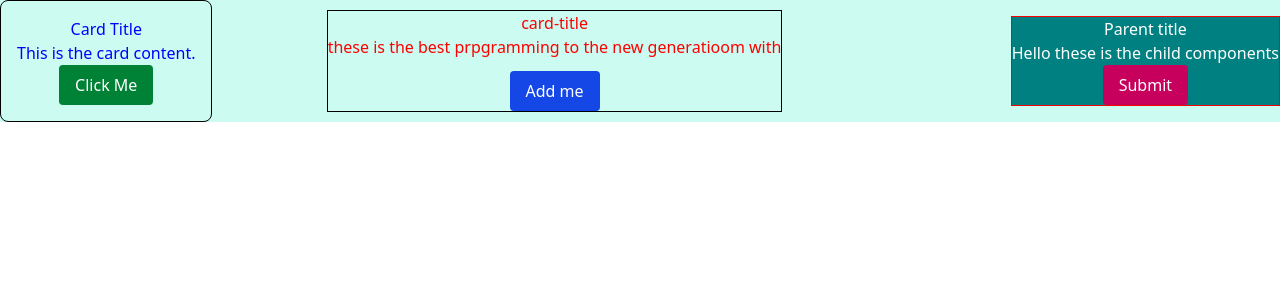
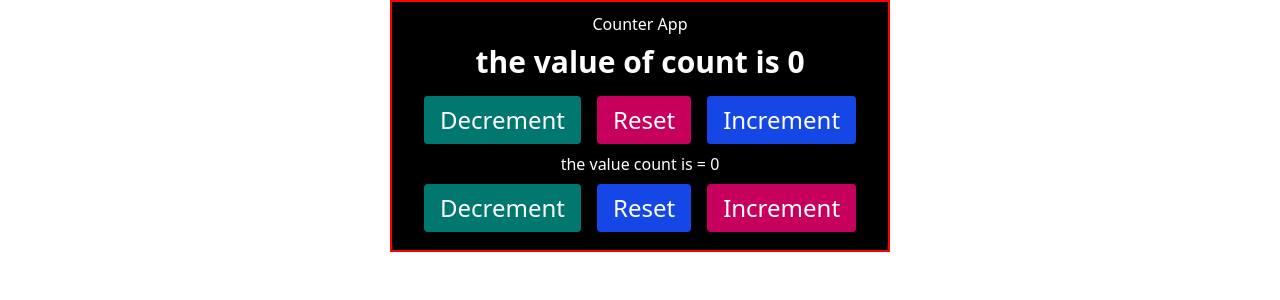
Before and after one commit to abyssiniatech/react-vite-project, a React (Vite) app: page / in a window 1280 px wide. Shown: the top 300 px of the page. Built offline with nearby package versions, Linux system fonts and the light colour scheme.

Commit message:
first commit

```diff
--- a/src/App.tsx
+++ b/src/App.tsx
@@ -1,29 +1,17 @@
-import Card from "./Components/React/Childeren"
-import Parent from "./Components/React/Parent"
-import Son from "./Components/React/Son"
+import { useState } from "react"
+import Child1 from "./Components/React/ChildComponents"
+
 const App = () => {
+  const [count,setCount] = useState<number>(0)
   return (
-    <div className="flex justify-between items-center gap-2 bg-teal-100">
-      <Card title="Card Title" style={{ border: "1px solid black", textAlign:"center", color:"blue", padding: "16px", borderRadius: "8px" }}>
-        <p>This is the card content.</p>
-        <button className="bg-green-700 text-white px-4 py-2 rounded">Click Me</button>
-      </Card>
+    <div>
+        <Child1 title="Counter App" style={{border:"2px solid red",margin:"auto",maxHeight:"100vh", width:"500px", backgroundColor:"black",color:"white",padding:"10px", textAlign:"center"}} className={"hello"} count={count} setCount={setCount}>
+                      <p>the value count is = {count}</p>
 
-
-            <Son title={"card-title"} style={{border:"1px solid black", textAlign:"center", color:"red"}}>
-
-              <p>these is the best prpgramming to the new generatioom with </p>
-              <button className="bg-blue-700 text-white rounded px-4 py-2  mt-3">Add me</button>
-            </Son>
-
-
-            <hr />
-
-            <Parent className="text-center" title={"Parent title"} style={{backgroundColor:"teal", border:"1px solid red", color:"white" ,textAlign:"center"}}>
-
-                    <h1>Hello these is the child components </h1>
-                    <button className="bg-pink-700 rounded text-center py-2 px-4 text-white">Submit</button>
-              </Parent>
+                 <button className="bg-teal-700 text-white rounded px-4 py-2 text-center text-2xl  m-2" onClick={()=>setCount(prev =>prev-1)}>Decrement</button>
+                <button className="bg-blue-700 text-white rounded px-4 py-2 text-center text-2xl  m-2" onClick={()=>setCount(0)}>Reset</button>
+                <button className="bg-pink-700 text-white rounded px-4 py-2 text-center text-2xl  m-2" onClick={()=>setCount(prev=>prev+1)}>Increment</button>
+          </Child1>
     </div>
   )
 }
--- /dev/null
+++ b/src/Components/React/ChildComponents.tsx
@@ -0,0 +1,32 @@
+
+// type definition for props
+
+import type React from "react";
+
+type Child1Props  = {
+  title: string;
+    style: React.CSSProperties;
+    children: React.ReactNode;
+    className?: string;
+    count: number;
+    // setCount: React.Dispatch<React.SetStateAction<number>>;
+    setCount: React.Dispatch<React.SetStateAction<number>>
+};
+
+
+// the child component
+const Child1 =({title,children,className,style,count,setCount}:Child1Props) =>{
+    return(
+        <div style={style} className={className} >
+           <p>{title}</p>
+              <p className="text-3xl font-bold m-2">the value of count is {count}</p>
+           {setCount && <button className="bg-teal-700 text-white rounded px-4 py-2 text-center text-2xl  m-2"  onClick={()=>setCount(prev =>prev-1)}>Decrement</button>}
+           {setCount && <button className="bg-pink-700 text-white rounded px-4 py-2 text-center text-2xl  m-2" onClick={()=>setCount(0)}>Reset</button>}
+           {setCount && <button className="bg-blue-700 text-white rounded px-4 py-2 text-center text-2xl  m-2" onClick={()=>setCount(prev =>prev+1)}>Increment</button>}
+
+
+           {children}
+        </div>
+            )
+}
+export default Child1
--- /dev/null
+++ b/src/Components/React/PranetCompoonents.tsx
@@ -0,0 +1,7 @@
+const Parent1 = ()=>{
+    return(
+    <div>
+
+    </div>)
+}
+export default Parent1
```
